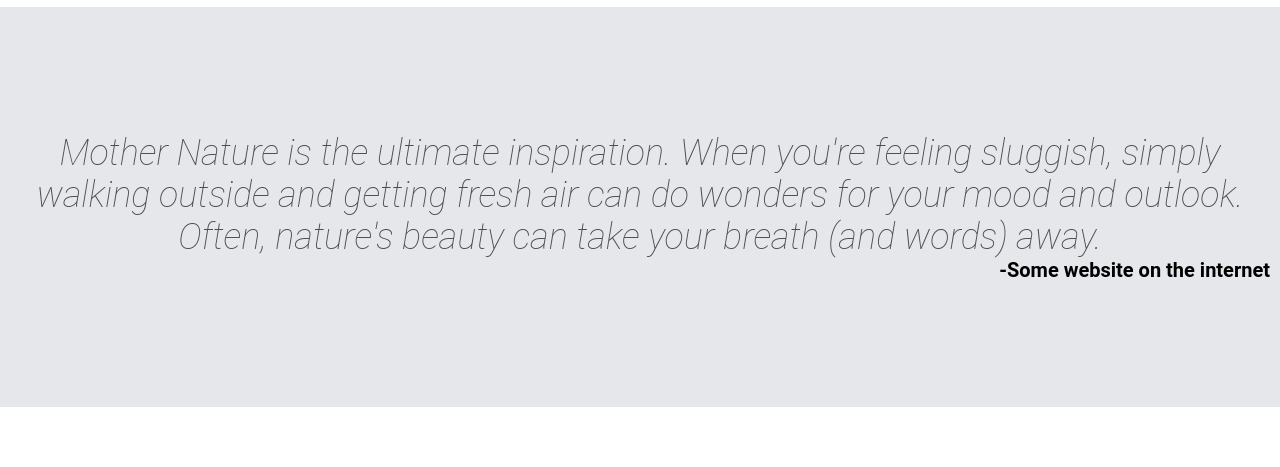
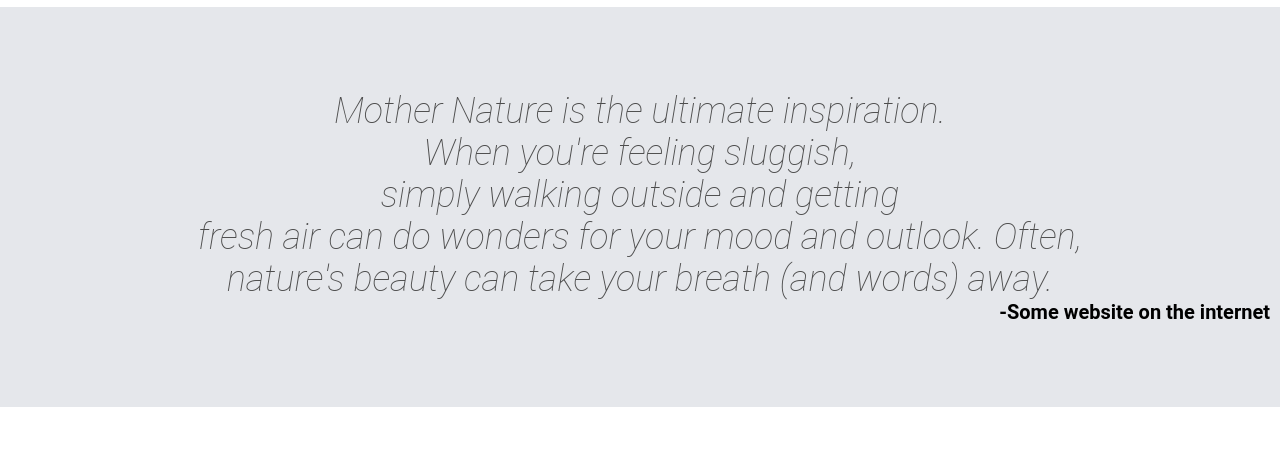
Before and after one commit to Codrin2606/Landing-Page, a plain HTML site: page index.html in a window 1280 px wide. Shown: the part 849-1316 px from the top of the page. Drawn offline with Linux system fonts and the light colour scheme.

Commit message:
Changes completed

```diff
--- a/index.html
+++ b/index.html
@@ -62,10 +62,10 @@
     </div>
     <div class="quote-section">
         <h3 class="quote-text">
-            Mother Nature is the ultimate inspiration.
-            When you're feeling sluggish,
-            simply walking outside and getting
-            fresh air can do wonders for your mood and outlook. Often,
+            Mother Nature is the ultimate inspiration. <br>
+            When you're feeling sluggish, <br>
+            simply walking outside and getting <br>
+            fresh air can do wonders for your mood and outlook. Often, <br>
             nature's beauty can take your breath (and words) away.</h3>
             <p class="quote-source">-Some website on the internet</p>
     </div>
```
